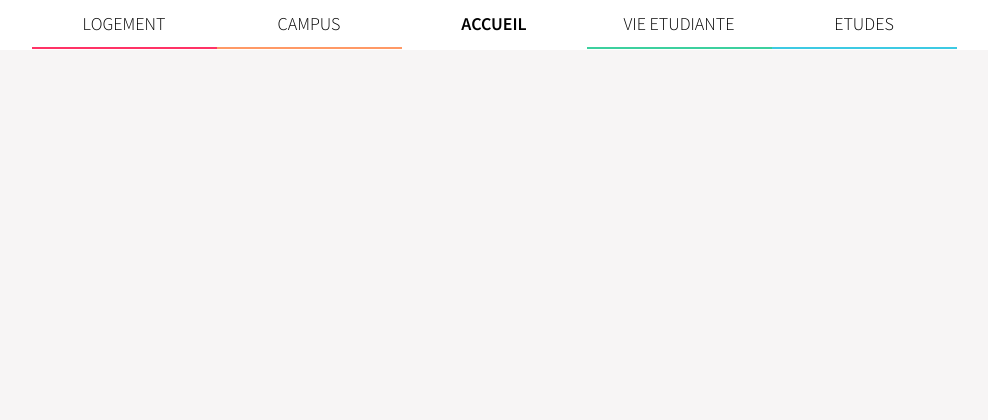
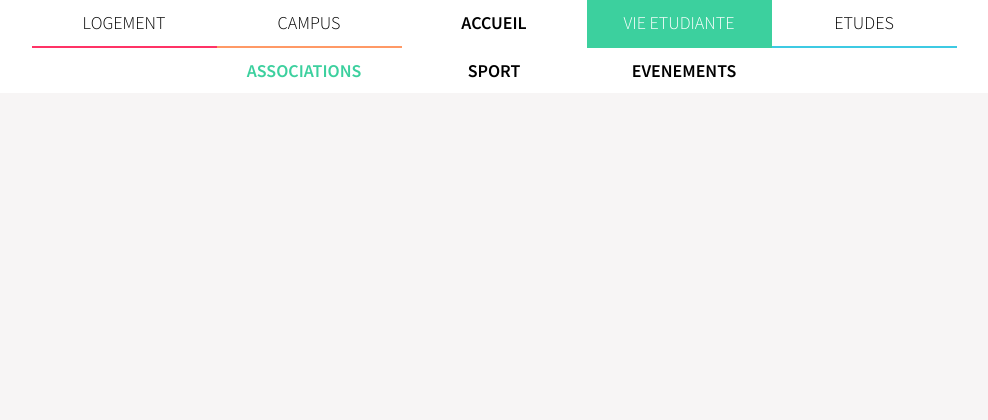
Before and after one commit to am-initiatives/promotion_bo, a PHP site: page /vie_asso.html in a window 1280 px wide. Shown: the top 420 px of the page, without its empty margins (146-1134 px from the left). Before the commit the page ends 49 px from the top, so only its background shows below. Run offline with PHP 8.4, Linux system fonts and the light colour scheme.

Commit message:
design sub menu

```diff
--- a/css/design.css
+++ b/css/design.css
@@ -8,10 +8,23 @@ body{
     width: 100%;
     height: 100%;
 }
-nav.navbar{
-    border-radius: 0;
-    margin: 0;
-    min-height: 0;
+nav.navbar-default{
+    background-color: white;
+}
+nav.navbar-default li{
+    padding: 0;
+}
+nav li.lien_logement{
+    border-bottom: 2px solid #ff3366;
+}
+nav li.lien_campus{
+    border-bottom: 2px solid #ff9966;
+}
+nav li.lien_ve{
+    border-bottom: 2px solid #3cd09e;
+}
+nav li.lien_etudes{
+    border-bottom: 2px solid #3dcae3;
 }
 nav li a{
     color: rgb(0,0,0);
@@ -21,49 +34,58 @@ nav li a{
     font-weight: 300;
     text-align: center;
 }
-nav.navbar li{
-    padding: 0;
-}
-nav.navbar li.lien_logement{
-    border-bottom: 2px solid #ff3366;
-}
-nav.navbar li.lien_campus{
-    border-bottom: 2px solid #ff9966;
-}
-nav.navbar li.lien_accueil a{
+nav li.lien_accueil a{
     font-weight: 600;
 }
-nav.navbar li.lien_ve{
-    border-bottom: 2px solid #3cd09e;
-}
-nav.navbar li.lien_etudes{
-    border-bottom: 2px solid #3dcae3;
-}
-nav.navbar li a:hover, nav.navbar li a:focus{
-    color: white;
+nav li a:hover, nav.navbar li a:focus{
     transition: background 1s;
     -webkit-animation: background ease 1s;
 }
-nav.navbar li.lien_logement a:hover, nav.navbar li.lien_logement a:focus{
+nav li.lien_logement a:hover, nav.navbar li.lien_logement a:focus, nav li.lien_logement a.active{
     background: #ff3366;
+    color: white;
 }
-nav.navbar li.lien_campus a:hover, nav.navbar li.lien_campus a:focus{
+nav li.lien_campus a:hover, nav li.lien_campus a:focus, nav li.lien_campus a.active{
     background: #ff9966;
+    color: white;
 }
-nav.navbar li.lien_ve a:hover, nav.navbar li.lien_ve a:focus{
+nav li.lien_ve a:hover, nav li.lien_ve a:focus, nav li.lien_ve a.active{
     background: #3cd09e;
+    color: white;
 }
-nav.navbar li.lien_etudes a:hover, nav.navbar li.lien_etudes a:focus{
+nav li.lien_etudes a:hover, nav li.lien_etudes a:focus, nav li.lien_etudes a.active{
     background: #3dcae3;
+    color: white;
 }
-nav.navbar li.lien_accueil a:hover, nav.navbar li.lien_accueil a:focus{
+nav li.lien_accueil a:hover, nav li.lien_accueil a:focus{
     background: white;
     color: black;
 }
+nav [id*="sous_menu"] a:hover, nav #sous_menu a:focus{
+    background-color: white;
+}
+nav [id*="sous_menu"] li a{
+    font-weight: 600;
+}
+nav #sous_menu_logements li a:hover, nav #sous_menu_logements li a:focus, nav #sous_menu_logements li a.active{
+    color: #ff3366;
+}
+nav #sous_menu_campus li a:hover, nav #sous_menu_campus li a:focus, nav #sous_menu_campus li a.active{
+    color: #ff9966;
+}
+nav #sous_menu_vie_asso li a:hover, nav #sous_menu_vie_asso li a:focus, nav #sous_menu_vie_asso li a.active{
+    color: #3cd09e;
+}
+nav #sous_menu_etudes li a:hover, nav #sous_menu_etudes li a:focus, nav #sous_menu_etudes li a.active{
+    color: #3dcae3;
+}
 
 section{
-    background: #F7F5F5;
     min-height: 100%;
     width: 100%;
-    padding-top: 20px;
+    padding-top: 30px;
+    background-color: #f7f5f5;
 }
+.navbar-toggle .icon-bar{
+    color:black;
+}
--- a/vie_asso.html
+++ b/vie_asso.html
@@ -31,7 +31,7 @@
 <body id="page-top" class="index">
 
     <!-- Navigation -->
-    <nav class="navbar">
+    <nav class="navbar-default">
         <div class="container">
             <!-- Gestion du menu déroulant sur mobile -->
             <div class="navbar-header page-scroll">
@@ -56,10 +56,30 @@
                         <a href="index.html" class="lien_accueil">Accueil</a>
                     </li>
                     <li class="col-md-2 lien_ve">
-                        <a href="#page-top">Vie Etudiante</a>
+                        <a href="#page-top" class="active">Vie Etudiante</a>
                     </li>
                     <li class="col-md-2 lien_etudes">
                         <a href="">Etudes</a>
+                    </li>
+                </ul>
+            </div>
+        </div>
+    </nav>
+
+
+    <nav class="navbar-default">
+        <div class="container">
+            <!-- Liens du sous menu -->
+            <div id="sous_menu_vie_asso">
+                <ul class="nav">
+                    <li class="col-md-2 col-md-offset-3">
+                        <a href="#page-top" class="active">Associations</a>
+                    </li>
+                    <li class="col-md-2 ">
+                        <a href="">Sport</a>
+                    </li>
+                    <li class="col-md-2">
+                        <a href="" class="">Evenements</a>
                     </li>
                 </ul>
             </div>
```
Also changed, not shown: index.html (+21 -14 lines).
